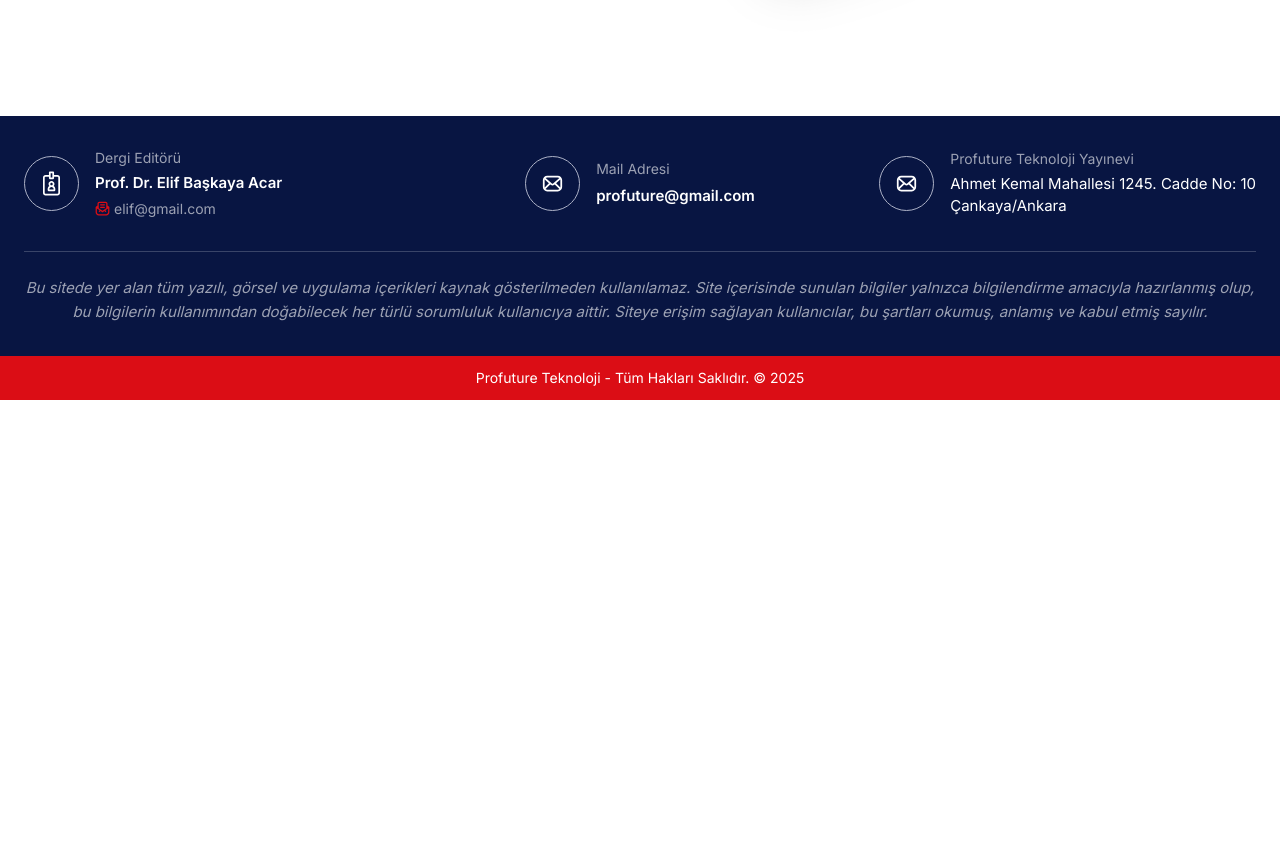
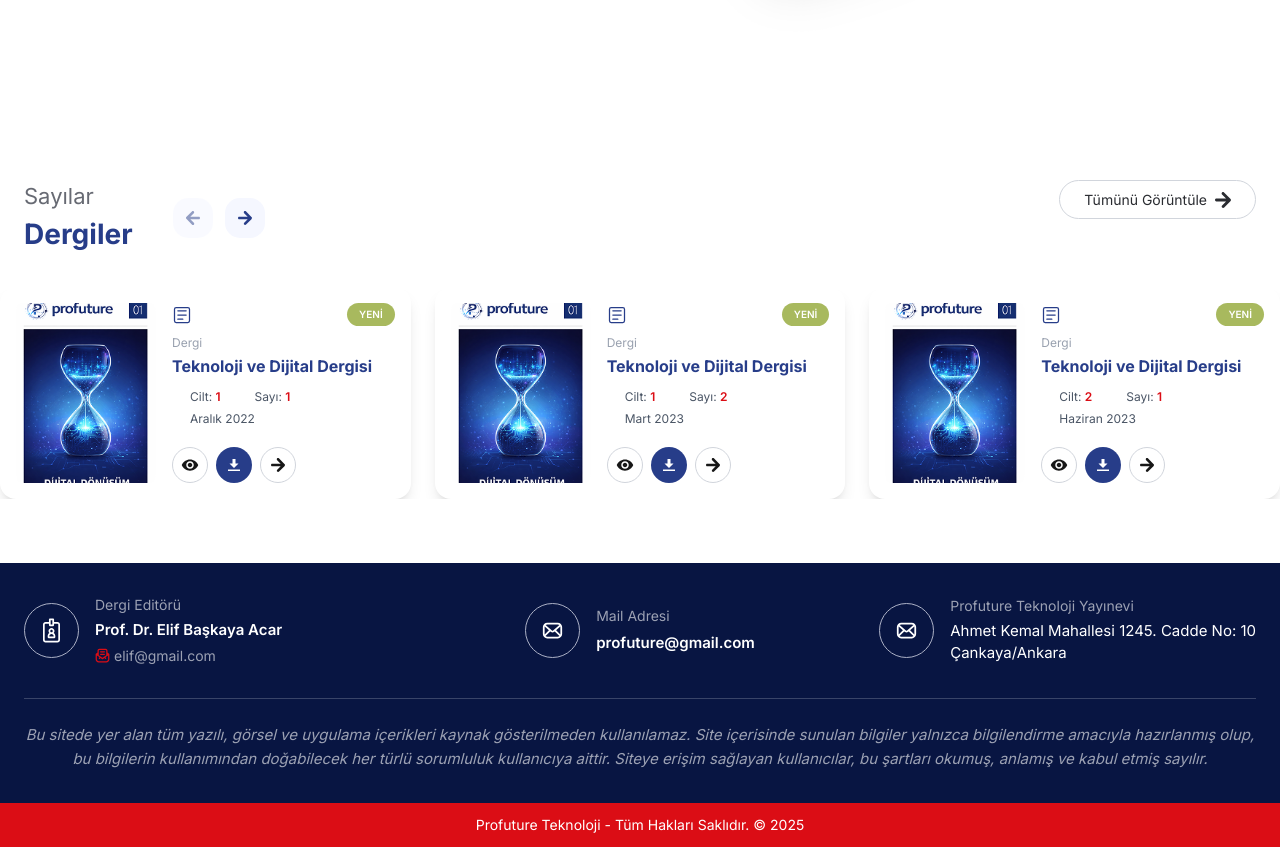
Before and after one commit to fatihbayramm/zeplin-case, a Next.js app: page / in a window 1280 px wide. Shown: the part 1267-2114 px from the top of the page. Before the commit the page ends 1667 px from the top, so only its background shows below. Built offline with nearby package versions, Linux system fonts and the light colour scheme.

Commit message:
magazinesection fixings...

```diff
--- a/app/page.tsx
+++ b/app/page.tsx
@@ -1,11 +1,13 @@
 import AboutSection from "@/components/home/AboutSection";
 import HeroContent from "@/components/home/HeroContent";
+import MagazineSection from "@/components/home/MagazineSection";
 
 export default function Home() {
   return (
     <>
       <HeroContent />
       <AboutSection />
+      <MagazineSection />
     </>
   );
 }
--- a/components/cards/MagazineCard.tsx
+++ b/components/cards/MagazineCard.tsx
@@ -1,3 +1,107 @@
-export default function MagazineCard() {
-  return <div>Magazine Card !</div>;
+import Image from "next/image";
+import Link from "next/link";
+
+interface MagazineCardProps {
+  title: string;
+  coverImage: string;
+  cilt: number;
+  sayi: number;
+  date: string;
+  isNew?: boolean;
+  slug: string;
 }
+
+export default function MagazineCard({ title, coverImage, cilt, sayi, date, isNew = false, slug }: MagazineCardProps) {
+  return (
+    <div className="bg-white rounded-2xl shadow-lg p-4 flex gap-4 max-w-[420px]">
+      {/* Left - Magazine Cover */}
+      <div className="relative w-[140px] h-[180px] rounded-lg overflow-hidden shrink-0">
+        <Image src={coverImage} alt={title} fill className="object-cover" />
+      </div>
+
+      {/* Right - Content */}
+      <div className="flex flex-col flex-1">
+        {/* Top Row - Icon and Badge */}
+        <div className="flex items-center justify-between mb-2">
+          <svg width="20" height="20" viewBox="0 0 24 24" fill="none" xmlns="http://www.w3.org/2000/svg">
+            <path
+              d="M19 3H5C3.89543 3 3 3.89543 3 5V19C3 20.1046 3.89543 21 5 21H19C20.1046 21 21 20.1046 21 19V5C21 3.89543 20.1046 3 19 3Z"
+              stroke="#273d89"
+              strokeWidth="1.5"
+              fill="none"
+            />
+            <path d="M7 7H17M7 12H17M7 17H13" stroke="#273d89" strokeWidth="1.5" strokeLinecap="round" />
+          </svg>
+          {isNew && (
+            <span className="bg-primary-green text-white text-[10px] font-semibold px-3 py-1 rounded-full">YENİ</span>
+          )}
+        </div>
+
+        {/* Category */}
+        <p className="text-gray-400 text-[12px] mb-1">Dergi</p>
+
+        {/* Title */}
+        <h4 className="text-primary-blue text-[16px] font-bold leading-tight mb-3">{title}</h4>
+
+        {/* Info Row */}
+        <div className="flex items-center gap-4 text-[12px] text-gray-600 mb-1">
+          <div className="flex items-center gap-1">
+            <Image src="/icons/cilt.svg" alt="Cilt" width={14} height={14} />
+            <span>
+              Cilt: <span className="text-primary-red font-semibold">{cilt}</span>
+            </span>
+          </div>
+          <div className="flex items-center gap-1">
+            <Image src="/icons/number.svg" alt="Sayı" width={14} height={14} />
+            <span>
+              Sayı: <span className="text-primary-red font-semibold">{sayi}</span>
+            </span>
+          </div>
+        </div>
+
+        {/* Date */}
+        <div className="flex items-center gap-1 text-[12px] text-gray-600 mb-4">
+          <Image src="/icons/calendar.svg" alt="Tarih" width={14} height={14} />
+          <span>{date}</span>
+        </div>
+
+        {/* Action Buttons */}
+        <div className="flex items-center gap-2 mt-auto">
+          {/* View Button */}
+          <Link
+            href={`/dergi/${slug}`}
+            className="w-9 h-9 rounded-full border border-gray-300 flex items-center justify-center hover:border-primary-blue hover:text-primary-blue transition-colors"
+          >
+            <svg width="18" height="18" viewBox="0 0 24 24" fill="none" xmlns="http://www.w3.org/2000/svg">
+              <path
+                d="M12 4.5C7 4.5 2.73 7.61 1 12c1.73 4.39 6 7.5 11 7.5s9.27-3.11 11-7.5c-1.73-4.39-6-7.5-11-7.5zM12 17c-2.76 0-5-2.24-5-5s2.24-5 5-5 5 2.24 5 5-2.24 5-5 5zm0-8c-1.66 0-3 1.34-3 3s1.34 3 3 3 3-1.34 3-3-1.34-3-3-3z"
+                fill="currentColor"
+              />
+            </svg>
+          </Link>
+
+          {/* Download Button */}
+          <button className="w-9 h-9 rounded-full bg-primary-blue text-white flex items-center justify-center hover:bg-primary-blue/80 transition-colors">
+            <svg width="18" height="18" viewBox="0 0 24 24" fill="none" xmlns="http://www.w3.org/2000/svg">
+              <path d="M12 16l-6-6h4V4h4v6h4l-6 6z" fill="currentColor" />
+              <path d="M20 18H4v2h16v-2z" fill="currentColor" />
+            </svg>
+          </button>
+
+          {/* Arrow Button */}
+          <Link
+            href={`/dergi/${slug}`}
+            className="w-9 h-9 rounded-full border border-gray-300 flex items-center justify-center hover:border-primary-blue hover:text-primary-blue transition-colors"
+          >
+            <svg width="14" height="14" viewBox="0 0 16 16" fill="none" xmlns="http://www.w3.org/2000/svg">
+              <path
+                d="M15.9639 7.81854C15.8593 7.309 15.5836 7.03981 15.3364 6.80907L9.03257 0.425417C8.4716 -0.141806 7.56835 -0.141806 7.00738 0.425417C6.73165 0.694607 6.58903 1.05994 6.58903 1.45411C6.58903 1.83867 6.74115 2.204 7.00738 2.4828L11.0578 6.57834H1.39767C0.627526 6.57834 0 7.21286 0 8.0012C0 8.78955 0.627526 9.41445 1.39767 9.41445H11.0578L7.10245 13.4138C6.54148 13.9811 6.52247 14.8944 7.04541 15.4905C7.32114 15.7981 7.71097 15.9904 8.11981 16H8.16735C8.56668 16 8.93749 15.8462 9.22273 15.5578L15.4029 9.3087C15.5836 9.12603 16.1255 8.57804 15.9734 7.82815L15.9639 7.81854Z"
+                fill="currentColor"
+              />
+            </svg>
+          </Link>
+        </div>
+      </div>
+    </div>
+  );
+}
--- a/components/home/MagazineSection.tsx
+++ b/components/home/MagazineSection.tsx
@@ -1,3 +1,135 @@
+"use client";
+
+import { useState } from "react";
+import Image from "next/image";
+import Link from "next/link";
+import MagazineCard from "@/components/cards/MagazineCard";
+
+const magazines = [
+  {
+    title: "Teknoloji ve Dijital Dergisi",
+    coverImage: "/images/magazine.png",
+    cilt: 1,
+    sayi: 1,
+    date: "Aralık 2022",
+    isNew: true,
+    slug: "teknoloji-dijital-1",
+  },
+  {
+    title: "Teknoloji ve Dijital Dergisi",
+    coverImage: "/images/magazine.png",
+    cilt: 1,
+    sayi: 2,
+    date: "Mart 2023",
+    isNew: true,
+    slug: "teknoloji-dijital-2",
+  },
+  {
+    title: "Teknoloji ve Dijital Dergisi",
+    coverImage: "/images/magazine.png",
+    cilt: 2,
+    sayi: 1,
+    date: "Haziran 2023",
+    isNew: true,
+    slug: "teknoloji-dijital-3",
+  },
+  {
+    title: "Teknoloji ve Dijital Dergisi",
+    coverImage: "/images/magazine.png",
+    cilt: 2,
+    sayi: 2,
+    date: "Eylül 2023",
+    isNew: false,
+    slug: "teknoloji-dijital-4",
+  },
+];
+
 export default function MagazineSection() {
-  return <div>Magazine Section !</div>;
+  const [currentIndex, setCurrentIndex] = useState(0);
+  const cardsToShow = 3;
+  const maxIndex = magazines.length - cardsToShow;
+
+  const scrollToIndex = (index: number) => {
+    const newIndex = Math.max(0, Math.min(index, maxIndex));
+    setCurrentIndex(newIndex);
+  };
+
+  const scrollLeft = () => {
+    scrollToIndex(currentIndex - 1);
+  };
+
+  const scrollRight = () => {
+    scrollToIndex(currentIndex + 1);
+  };
+
+  return (
+    <section className="bg-white py-16">
+      <div className="flex justify-between max-w-[1600px] mx-auto px-6">
+        {/* Header */}
+        <div className="flex gap-10 mb-8">
+          {/* Title */}
+          <div>
+            <h2 className="text-primary-gray text-[22px]">Sayılar</h2>
+            <h2 className="text-primary-blue text-[28px] font-bold">Dergiler</h2>
+          </div>
+
+          {/* Navigation Arrows */}
+          <div className="flex items-center gap-3">
+            <button
+              onClick={scrollLeft}
+              disabled={currentIndex === 0}
+              className="w-10 h-10 rounded-full flex items-center justify-center disabled:opacity-50 cursor-pointer disabled:cursor-not-allowed transition-colors"
+            >
+              <Image src="/icons/sliderRight.svg" alt="Right" width={40} height={40} className="rotate-180" />
+            </button>
+            <button
+              onClick={scrollRight}
+              disabled={currentIndex >= maxIndex}
+              className="w-10 h-10 rounded-full  flex items-center justify-center disabled:opacity-50 cursor-pointer disabled:cursor-not-allowed transition-colors"
+            >
+              <Image src="/icons/sliderRight.svg" alt="Right" width={40} height={40} />
+            </button>
+          </div>
+        </div>
+
+        <div>
+          {/* View All Button */}
+          <Link
+            href="/sayilar"
+            className="inline-flex items-center gap-2 border border-gray-300 text-secondary-dark px-6 py-2 rounded-full text-[14px] hover:border-primary-blue hover:text-primary-blue transition-colors"
+          >
+            Tümünü Görüntüle
+            <svg width="16" height="16" viewBox="0 0 16 16" fill="none" xmlns="http://www.w3.org/2000/svg">
+              <path
+                d="M15.9639 7.81854C15.8593 7.309 15.5836 7.03981 15.3364 6.80907L9.03257 0.425417C8.4716 -0.141806 7.56835 -0.141806 7.00738 0.425417C6.73165 0.694607 6.58903 1.05994 6.58903 1.45411C6.58903 1.83867 6.74115 2.204 7.00738 2.4828L11.0578 6.57834H1.39767C0.627526 6.57834 0 7.21286 0 8.0012C0 8.78955 0.627526 9.41445 1.39767 9.41445H11.0578L7.10245 13.4138C6.54148 13.9811 6.52247 14.8944 7.04541 15.4905C7.32114 15.7981 7.71097 15.9904 8.11981 16H8.16735C8.56668 16 8.93749 15.8462 9.22273 15.5578L15.4029 9.3087C15.5836 9.12603 16.1255 8.57804 15.9734 7.82815L15.9639 7.81854Z"
+                fill="currentColor"
+              />
+            </svg>
+          </Link>
+        </div>
+      </div>
+
+      {/* Cards Container */}
+      <div className="relative overflow-hidden max-w-[1600px] mx-auto">
+        <div
+          className="flex gap-6 transition-transform duration-500 ease-in-out"
+          style={{
+            transform: `translateX(-${currentIndex * (100 / cardsToShow)}%)`,
+          }}
+        >
+          {magazines.map((magazine, index) => (
+            <div
+              key={index}
+              className="shrink-0"
+              style={{
+                width: `calc((100% - ${(cardsToShow - 1) * 24}px) / ${cardsToShow})`,
+              }}
+            >
+              <MagazineCard {...magazine} />
+            </div>
+          ))}
+        </div>
+      </div>
+    </section>
+  );
 }
```
Also changed, not shown: public/icons/sliderRight.svg (added), public/images/magazine.png (added).
